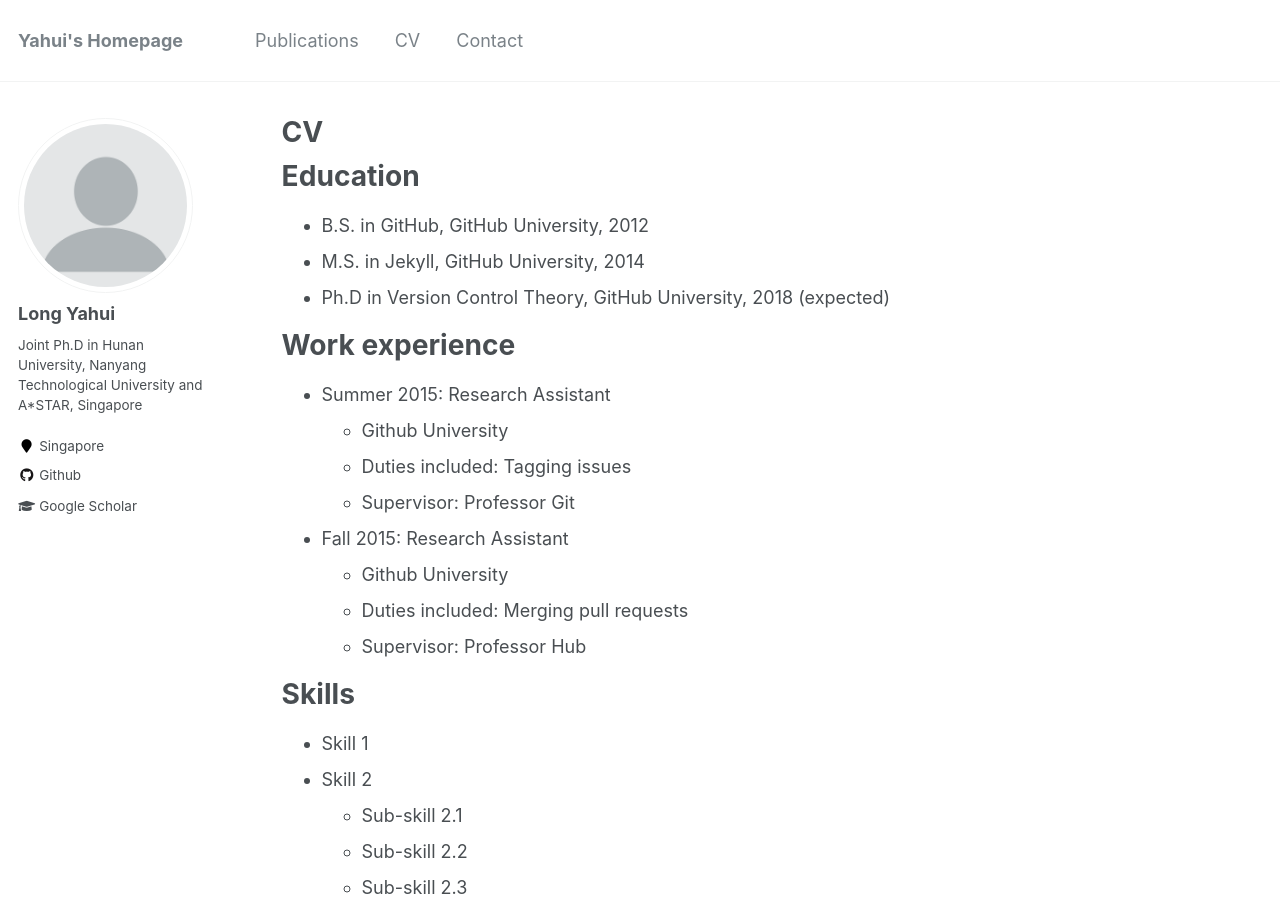
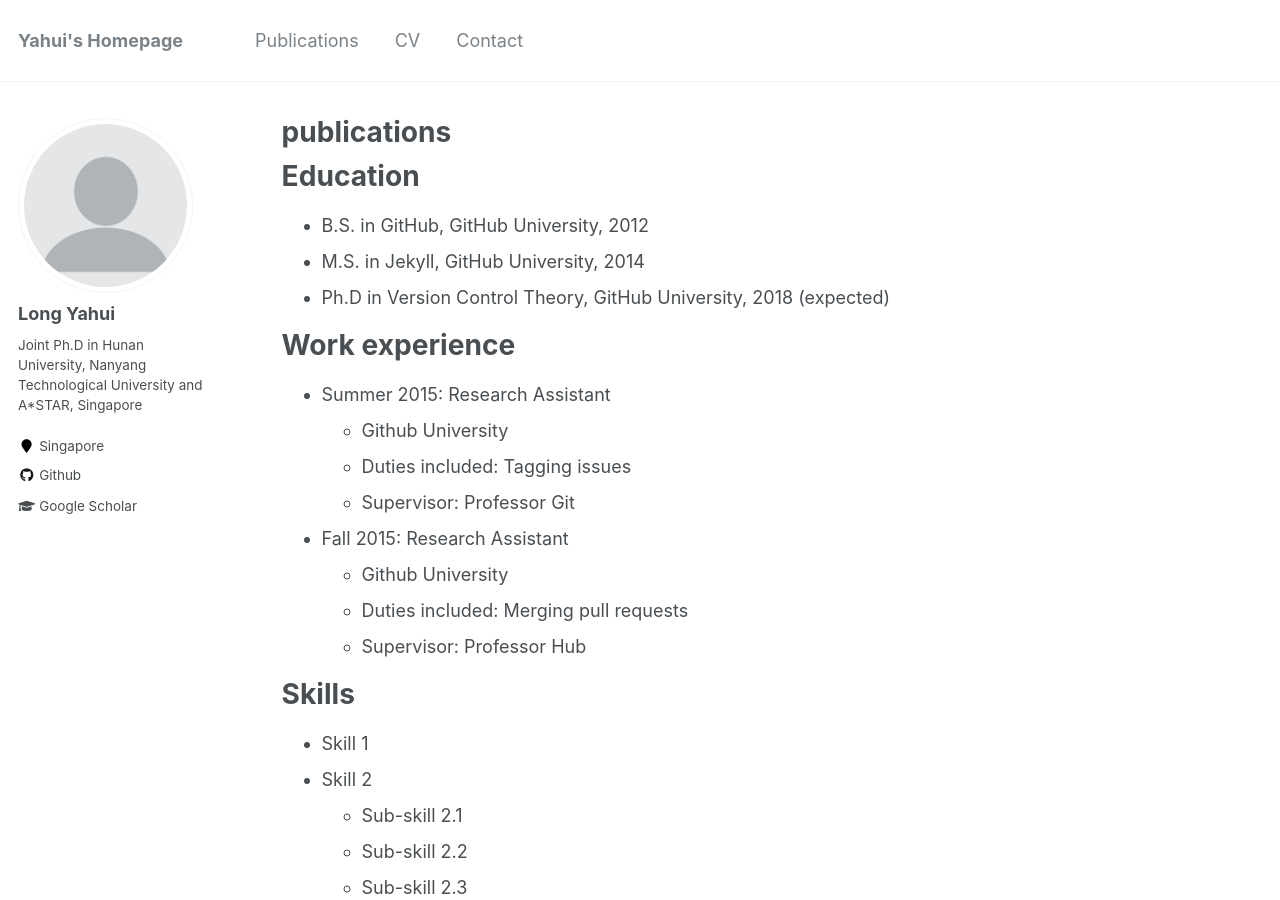
Before and after one commit to longyahui/Home, a Jekyll site: the page built from _pages/publications.md, in a window 1280 px wide and 900 px high. Built offline with Jekyll 4.4.1, drawn with Linux system fonts in a browser that asks for light colours.

Commit message:
Update publications.md

```diff
--- a/_pages/publications.md
+++ b/_pages/publications.md
@@ -1,7 +1,7 @@
 ---
 layout: archive
-title: "CV"
-permalink: /cv/
+title: "publications"
+permalink: /publications/
 author_profile: true
 redirect_from:
   - /resume
```
